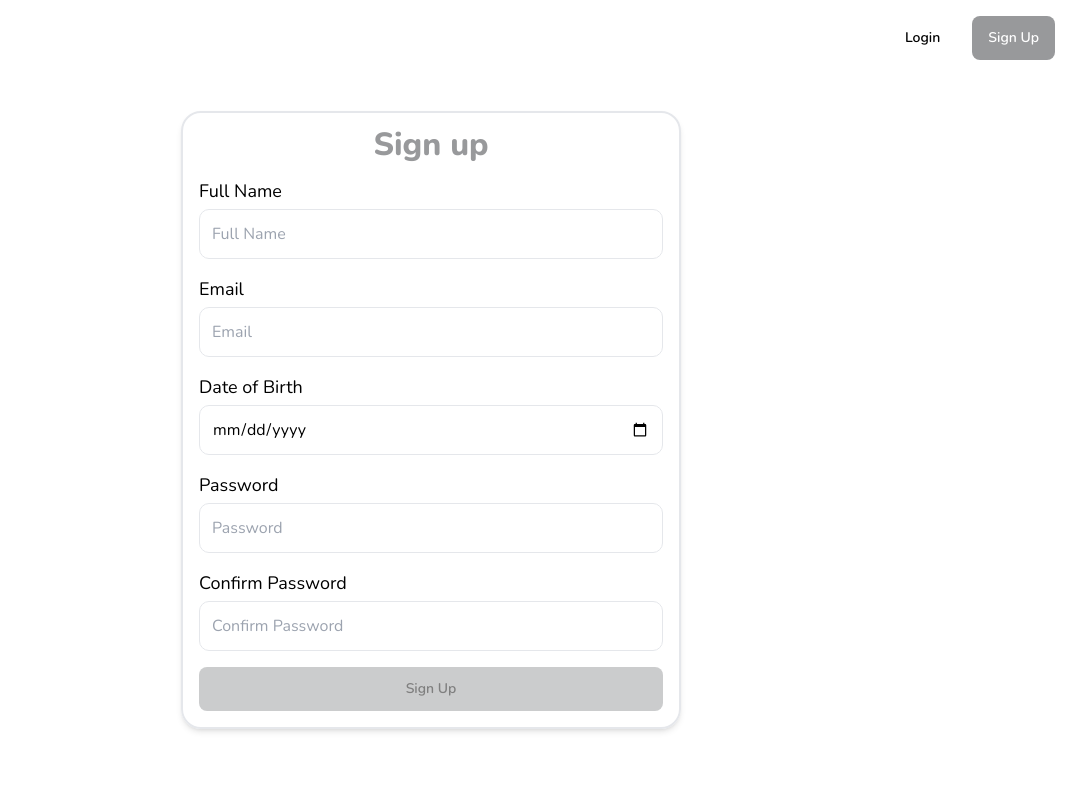
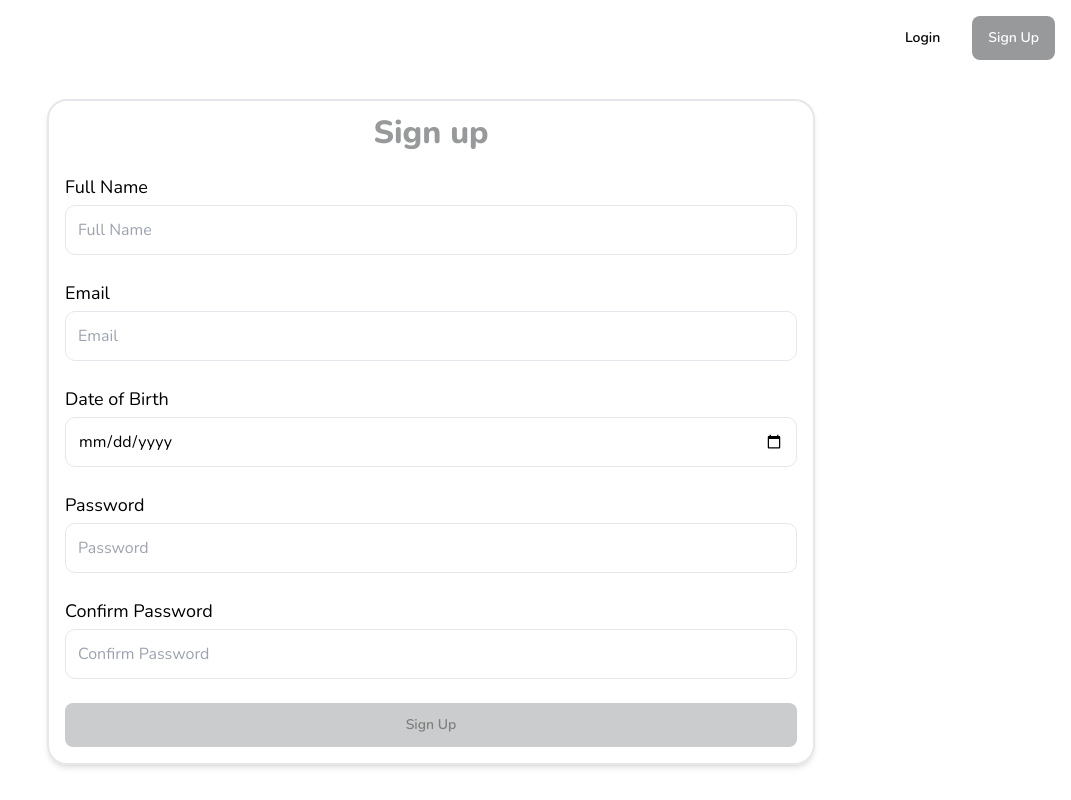
Before and after one commit to CloudDreamXX/Tolu-front-end, a React (Vite) app: page /auth in a window 1280 px wide. Both pictures are taken after a click on the button "Sign Up". Shown: the whole page, without its empty margins (209-1280 px from the left). Built offline with nearby package versions, Linux system fonts and the light colour scheme.

Commit message:
fix the signup ui

```diff
--- a/src/components/forms/SignupForm.jsx
+++ b/src/components/forms/SignupForm.jsx
@@ -305,7 +305,7 @@ const SignupForm = () => {
       )}
       <form
         onSubmit={handleSubmit}
-        className="bg-transparent  w-[500px]    max-w-7xl  shadow-md backdrop-blur-[20px] p-4 border-2 border-primary/10 rounded-[20px] m-6 grid grid-cols-1  gap-4"
+        className="bg-transparent w-full max-w-3xl p-4 shadow-md backdrop-blur-[20px] border-2 border-primary/10 rounded-[20px] mt-6 space-y-6 gap-4"
       >
         <div className="lg:col-span-12 flex justify-center">
           <h5 className="text-xl md:text-[32px]  text-primary font-extrabold leading-none">
```
